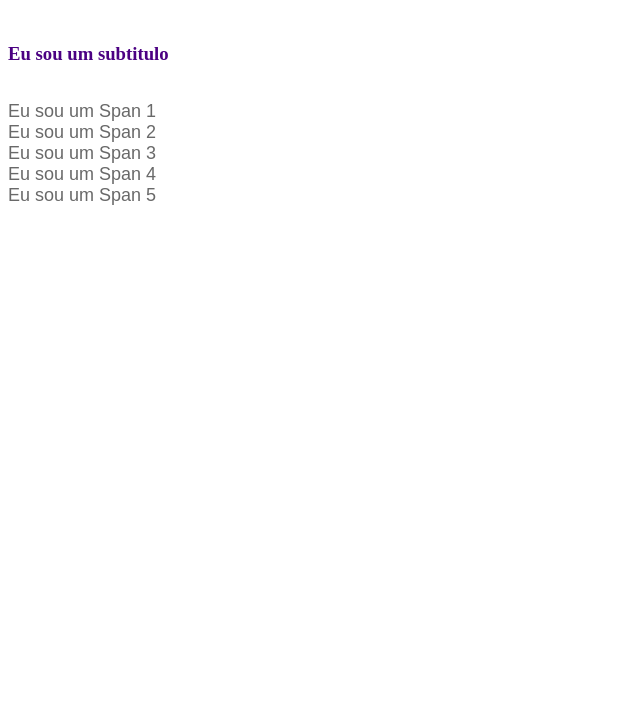
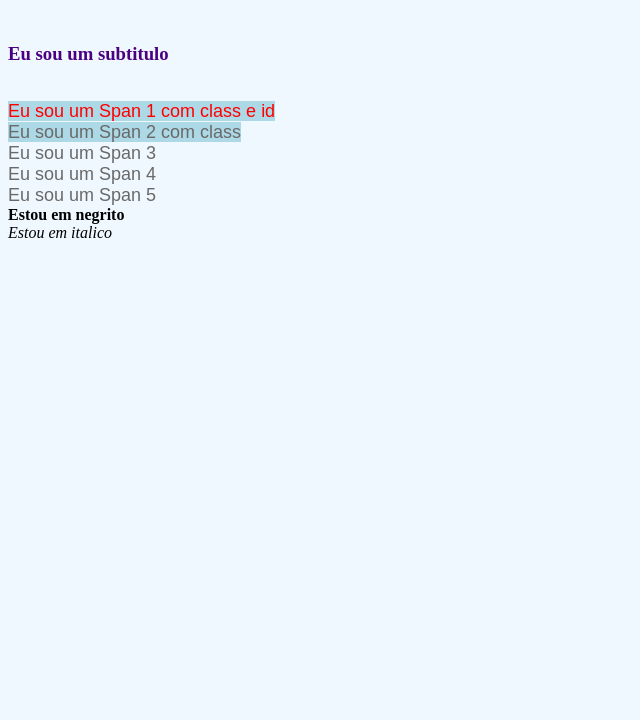
Before and after one commit to EndrylFiorotti/prj-EndrylFiorotti, a plain HTML site: page index.html in a window 1280 px wide. Shown: the part 80-800 px from the top of the page, without its empty margins (0-640 px from the left). Drawn offline with Linux system fonts and the light colour scheme.

Commit message:
Aula 24/03

```diff
--- a/index.html
+++ b/index.html
@@ -1,25 +1,14 @@
 <!DOCTYPE html>
 <html lang="pt-br">
+
 <head>
     <meta charset="UTF-8">
     <meta http-equiv="X-UA-Compatible" content="IE=edge">
     <meta name="viewport" content="width=device-width, initial-scale=1.0">
+    <link rel="stylesheet" type="text/css" href="style.css">
     <title>Projero IOT Institucional</title>
-        <style class="estilo">
-            h1{
-                color: dodgerblue;
-                font-family: Georgia, 'Times New Roman', Times, serif;
-            }
-            h3{
-                color: indigo;
-            }
-            span{
-                color: dimgray;
-                font-family: Arial, Helvetica, sans-serif;
-                font-size: 18px;
-            }
-        </style>
 </head>
+
 <body>
     <h1>
         Eu sou um titulo
@@ -29,12 +18,12 @@
         Eu sou um subtitulo
     </h3>
     <br>
-        <span>
-            Eu sou um Span 1
+    <span id="span1" class="destaque">
+        Eu sou um Span 1 com class e id
     </span>
     <br>
-        <span>
-            Eu sou um Span 2
+    <span class="destaque">
+        Eu sou um Span 2 com class
     </span>
     <br>
     <span>
@@ -49,5 +38,9 @@
         Eu sou um Span 5
     </span>
     <br>
+    <b>Estou em negrito</b>
+    <br>
+    <i>Estou em italico</i>
 </body>
+
 </html>
--- /dev/null
+++ b/style.css
@@ -0,0 +1,21 @@
+body{
+    background-color: aliceblue;
+}
+h1{
+    color: dodgerblue;
+    font-family: Georgia, 'Times New Roman', Times, serif;
+}
+h3{
+    color: indigo;
+}
+span{
+    color: dimgray;
+    font-family: Arial, Helvetica, sans-serif;
+    font-size: 18px;
+}
+.destaque{
+    background-color: lightblue;
+}
+#span1{
+    color: red;
+}
```
Lines whose indentation alone changed are shown as unchanged.
